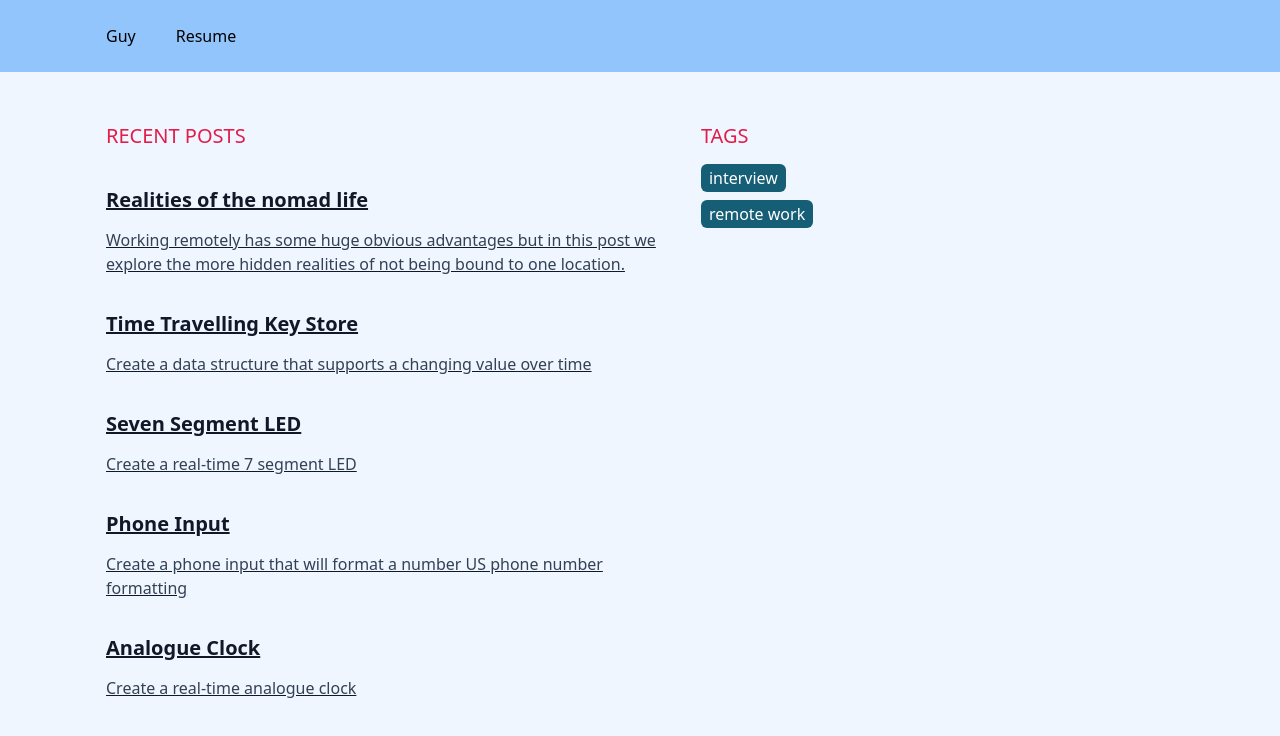
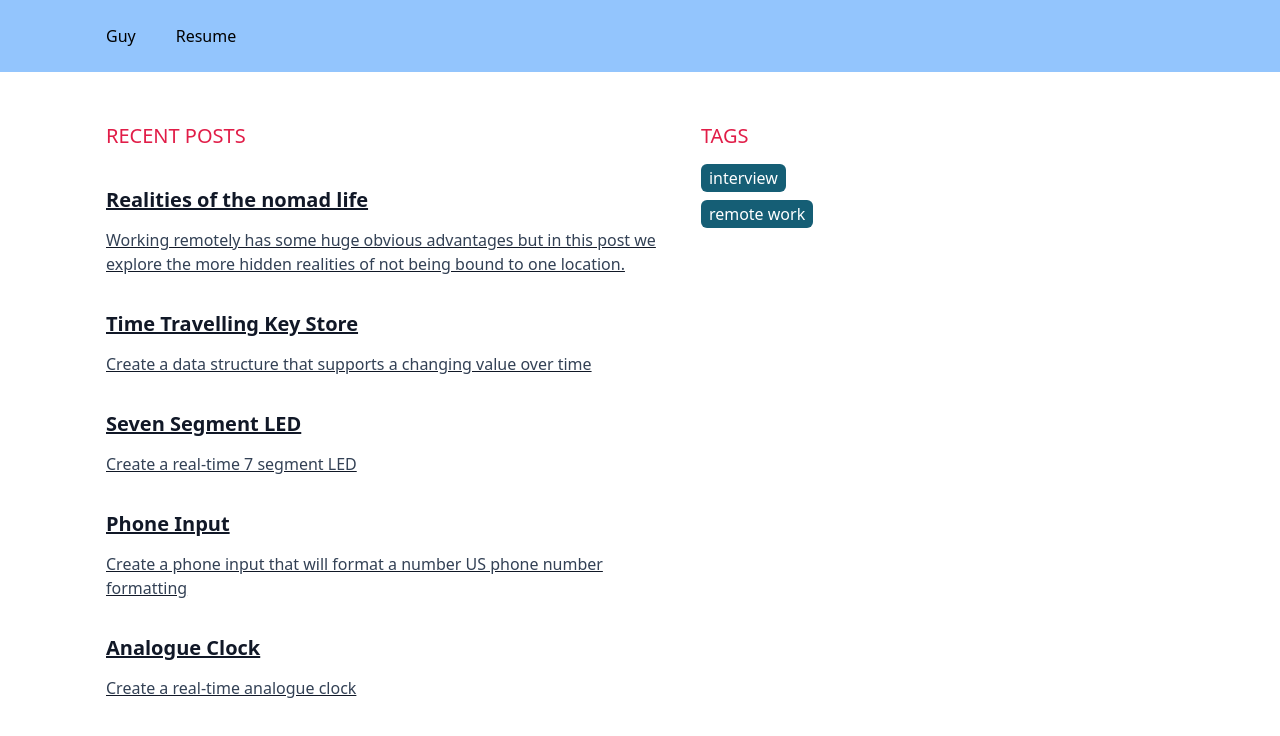
Before and after one commit to guyathomas/guythomas.me, a Next.js app in the folder packages/blog/: page / in a window 1280 px wide. Shown: the top 736 px of the page. Built offline with nearby package versions, Linux system fonts and the light colour scheme; what device-detector-js, tailwindcss-container-bleed would draw is missing.

Commit message:
white bg

```diff
--- a/packages/blog/src/components/Layout/Layout.tsx
+++ b/packages/blog/src/components/Layout/Layout.tsx
@@ -8,7 +8,7 @@ const Layout: React.FC<React.PropsWithChildren<LayoutProps>> = ({
   children,
 }) => (
   <SidebarContextProvider>
-    <div className="bg-blue-50 min-h-screen">
+    <div className="bg-white min-h-screen">
       <Header />
       {children}
     </div>
```
